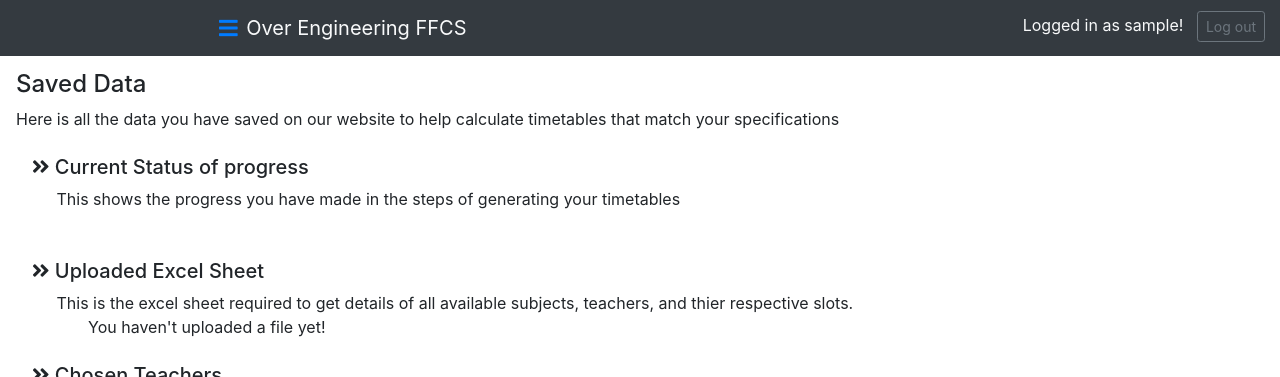
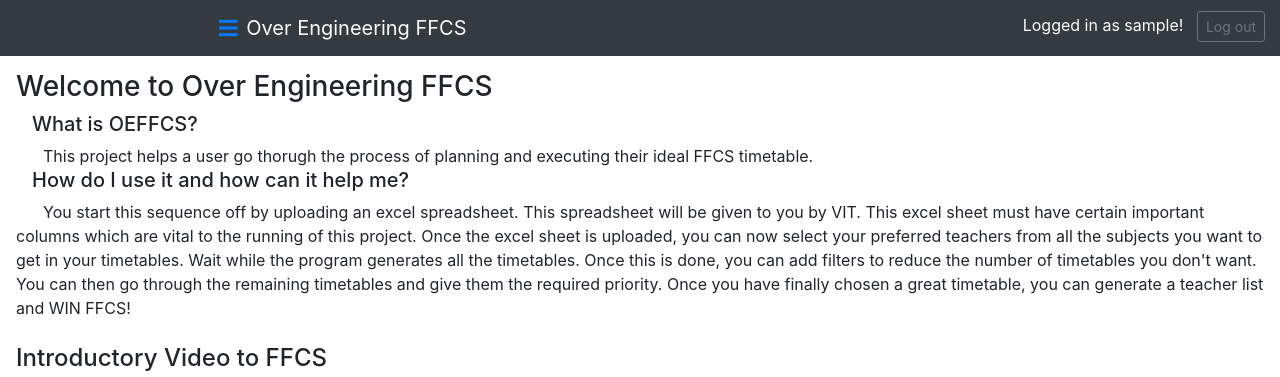
Before and after one commit to z404/Over-Engineering-FFCS, a Django app: page / in a window 1280 px wide. Shown: the top 377 px of the page. Run offline with Django 3.2, Linux system fonts and the light colour scheme; the visitor is signed in with stand-in values (Sample User, id 1); data comes from the database, SQL or seed files in the repository; data that the repository does not hold is empty; parts of the project's set-up code (start-up, migrations or seed data) failed here and were passed over; some libraries are stand-ins or nearby versions.

Commit message:
Major fix + decorations
Co-authored-by: sankalpmukim <sankalpmukim@users.noreply.github.com>

```diff
--- a/OE_FFCS/oeffcs/backend.py
+++ b/OE_FFCS/oeffcs/backend.py
@@ -686,7 +686,7 @@ def show_selected_data(user_profile):
         retdict['filters'] = 'You haven\'t chosen any filters yet!'
 
     try:
-        ttid = eval(user_profile.save_order)['ttid']
+        ttid = eval(user_profile.save_order)['ttid'].strip()
         data = eval(user_profile.save_order)['data']
         ds = convert_df_to_ds_2(data, ttid)
         renderstr = ''
@@ -716,7 +716,7 @@ def show_selected_data(user_profile):
                             </tr>'
             renderstr += '</tbody></table>'
         retdict['saved_teacher_list'] = renderstr
-    except SyntaxError:
+    except (SyntaxError, IndexError):
         retdict['saved_teacher_list'] = 'You haven\'t generated a teacher list yet!'
 
     return retdict
@@ -1007,6 +1007,7 @@ def convert_df_to_ds_2(data, ttid):
         #this needs to be an indivisual table
         newdataframe = dataframe.query('`'+COURSE_CODE+'` == "'+coursecode+'"')
         for j in teachers:
+            j = j.strip()
             temp = {}
             temp['erpid'] = j
             temp['slot'] = entry.filter(class_code__contains = coursecode+":"+j)[0].slots
--- a/OE_FFCS/oeffcs/static/js/tempteacherlist.js
+++ b/OE_FFCS/oeffcs/static/js/tempteacherlist.js
@@ -26,7 +26,7 @@ const Save = () => {
         method: "POST",
         body: JSON.stringify({
             "data": updatedData,
-            "ttid": document.getElementById("ttid").innerText,
+            "ttid": document.getElementById("ttid").dataset['ttid'],
         }),
         headers: {
             "Content-type": "application/json; charset=UTF-8",
--- a/OE_FFCS/oeffcs/templates/oeffcs/TempTeacherList.html
+++ b/OE_FFCS/oeffcs/templates/oeffcs/TempTeacherList.html
@@ -9,9 +9,7 @@
 {% endblock head %}
 {% block content %}
 <form method="post">{% csrf_token %}</form>
-<span id="ttid" hidden>
-    {{ ttid }}
-</span>
+<span id="ttid" data-ttid="{{ ttid }}" hidden></span>
 <h5>Save Teacher Priority</h5>
 Here, you can order the priorities of subjects and thier teachers by dragging and dropping the rows of a table and the tables themselves.
 Save this list if you feel like this is the timetable you want to do your FFCS with
--- a/OE_FFCS/oeffcs/templates/oeffcs/ViewData.html
+++ b/OE_FFCS/oeffcs/templates/oeffcs/ViewData.html
@@ -2,8 +2,24 @@
 {% load static %}
 {% block head %}
 <link rel="stylesheet" href="{% static 'css/viewdata.css' %}">
+<script src="https://cdnjs.cloudflare.com/ajax/libs/jqueryui/1.11.4/jquery-ui.min.js"></script>
+<link href="https://cdnjs.cloudflare.com/ajax/libs/jqueryui/1.11.4/jquery-ui.min.css" rel="stylesheet">
 {% endblock head %}
 {% block content %}
+
+<h3>Welcome to Over Engineering FFCS</h3>
+<h5>&nbsp; &nbsp;What is OEFFCS?</h5>
+&nbsp; &nbsp;&nbsp; &nbsp;This project helps a user go thorugh the process of planning and executing their ideal FFCS timetable.
+<h5>&nbsp; &nbsp;How do I use it and how can it help me?</h5>
+&nbsp; &nbsp;&nbsp; &nbsp;You start this sequence off by uploading an excel spreadsheet. This spreadsheet will be given to you by
+VIT. This excel sheet must have certain important columns which are vital to the running of this project. Once the excel sheet is
+uploaded, you can now select your preferred teachers from all the subjects you want to get in your timetables. Wait while the program generates all the timetables.
+Once this is done, you can add filters to reduce the number of timetables you don't want. You can then go through the remaining timetables
+and give them the required priority. Once you have finally chosen a great timetable, you can generate a teacher list and WIN FFCS!
+
+<br><br>
+<h4>Introductory Video to FFCS</h4>
+<iframe width="1120" height="630" src="https://www.youtube.com/embed/3jEJPY9aTHM" title="YouTube video player" frameborder="0" allow="accelerometer; autoplay; clipboard-write; encrypted-media; gyroscope; picture-in-picture" allowfullscreen></iframe>
 
 <h4>Saved Data</h4>
 Here is all the data you have saved on our website to help calculate timetables that match your specifications
--- a/OE_FFCS/oeffcs/views.py
+++ b/OE_FFCS/oeffcs/views.py
@@ -234,6 +234,7 @@ def api_save_preference(request):
     post_data = dict(eval(request.body))
     ttid = post_data['ttid'].strip()
     post_data['ttid'] = ttid
+    print(post_data)
     creator = Timetable.objects.filter(ttid = ttid)[0].level.user
     if creator.username == request.user.username:
         form = ChangeStatusForm({'status_value': 5}, instance=request.user.profile)
```
